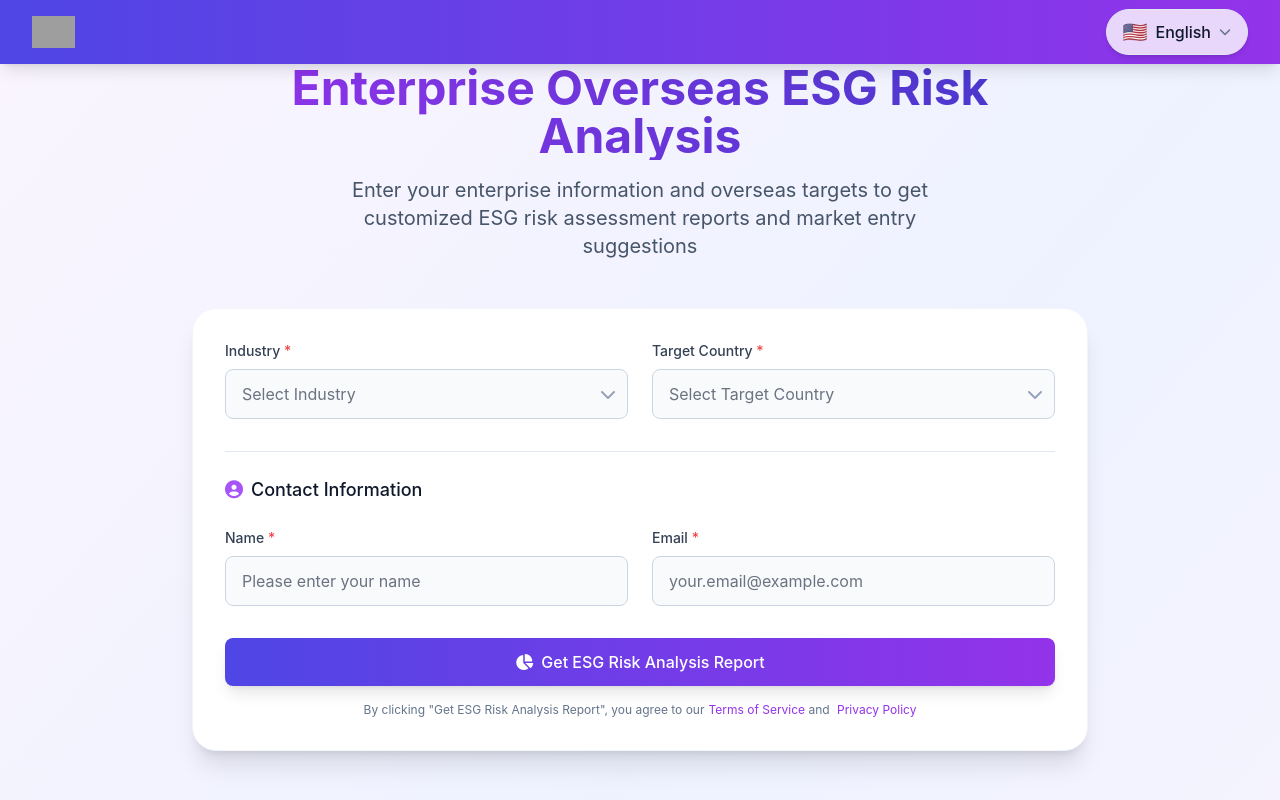
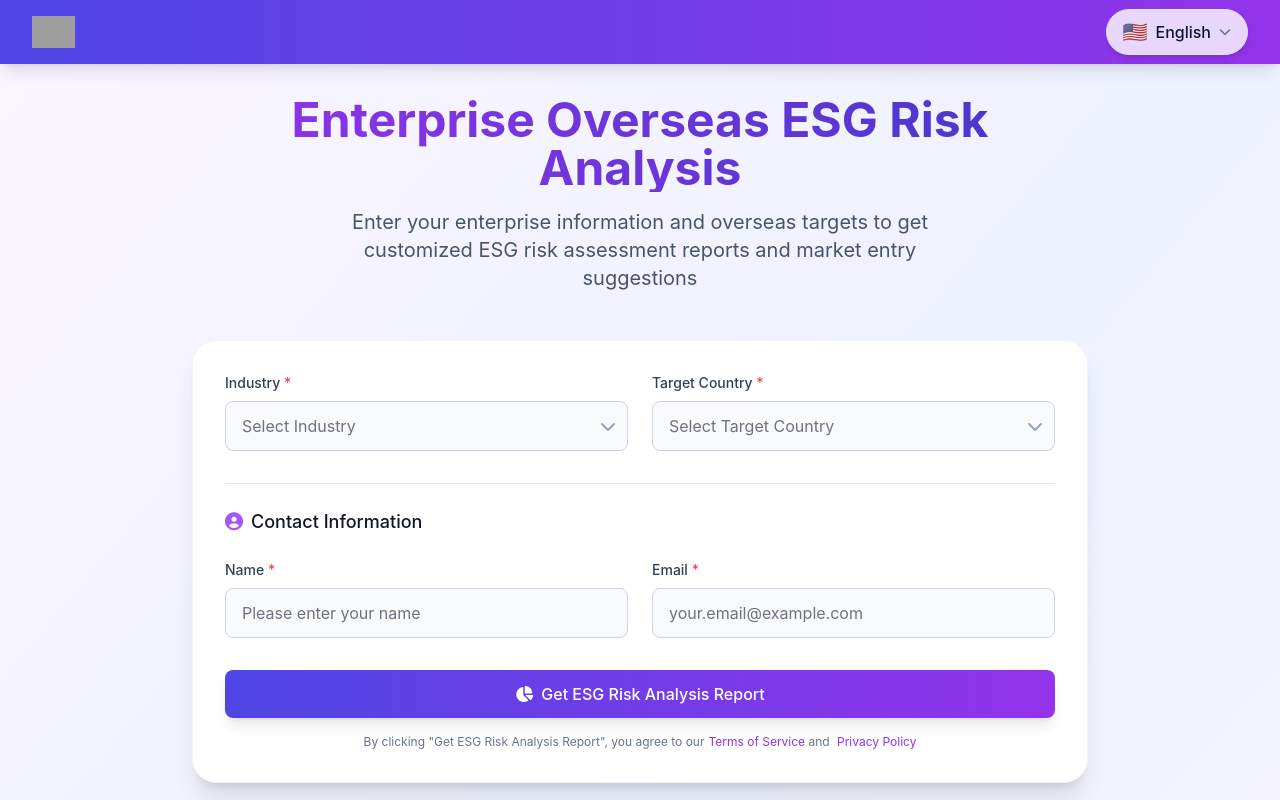
Before and after one commit to Ginette9/FutureVision, a React (Vite) app: page / in a window 1280 px wide. Shown: the top 800 px of the page. Built offline with nearby package versions, Linux system fonts and the light colour scheme; grey boxes are pictures that could not be loaded.

Commit message:
页面优化布局

```diff
--- a/src/components/AIGenerationLoader.tsx
+++ b/src/components/AIGenerationLoader.tsx
@@ -220,7 +220,7 @@ const AIGenerationLoader: React.FC<AIGenerationLoaderProps> = ({
   return (
     <div
       ref={containerRef}
-      className="min-h-screen bg-gradient-to-br from-blue-50 via-indigo-50 to-purple-50 flex items-center justify-center p-4"
+      className="min-h-screen bg-gradient-to-br from-blue-50 via-indigo-50 to-purple-50 flex items-center justify-center pt-20 pb-4 px-4"
     >
       <div className="max-w-2xl w-full bg-white rounded-2xl shadow-2xl p-8">
         {/* 头部 */}
--- a/src/pages/Home.tsx
+++ b/src/pages/Home.tsx
@@ -155,7 +155,7 @@ export default function Home() {
  };
 
  return (
-   <div className="min-h-screen bg-gradient-to-br from-purple-50 via-indigo-50 to-purple-50 dark:from-slate-900 dark:to-indigo-950 py-16 px-4 sm:px-6 lg:px-8">
+   <div className="min-h-screen bg-gradient-to-br from-purple-50 via-indigo-50 to-purple-50 dark:from-slate-900 dark:to-indigo-950 pt-24 pb-16 px-4 sm:px-6 lg:px-8">
      {/* 装饰元素 */}
      <div className="fixed top-0 left-0 w-full h-full overflow-hidden -z-10">
        <div className="absolute top-20 left-10 w-64 h-64 bg-purple-400/10 dark:bg-purple-600/20 rounded-full blur-3xl"></div>
```
